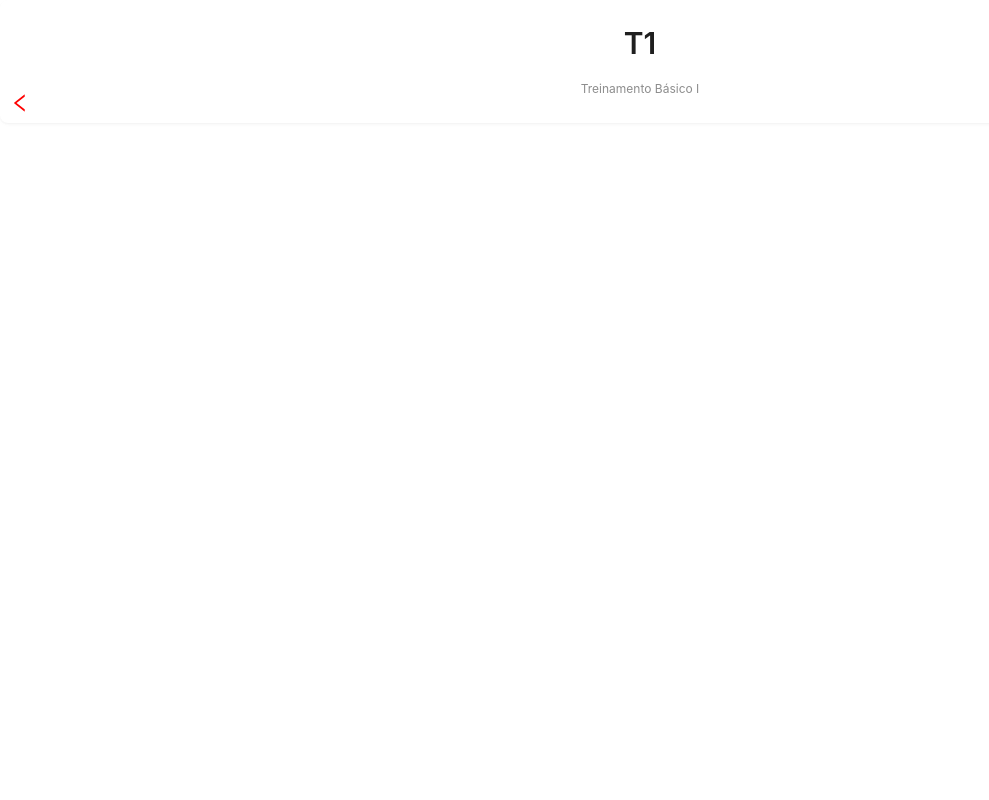
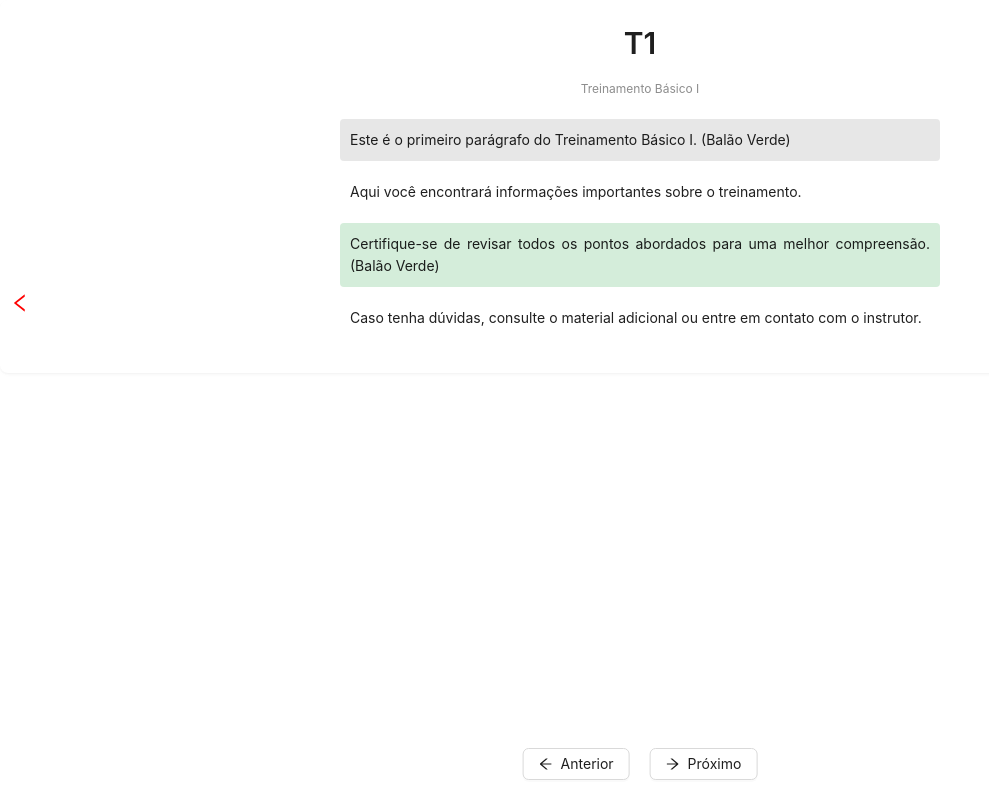
Before and after one commit to marcosafeitosa/treinos-br, a React (Vite) app: page /treino-basico-i in a window 1280 px wide. Shown: the whole page, without its empty margins (0-989 px from the left). Built offline with nearby package versions, Linux system fonts and the light colour scheme.

Commit message:
copiar-funcionalidade

```diff
--- a/package.json
+++ b/package.json
@@ -18,6 +18,7 @@
     "@mui/material": "^6.0.1",
     "antd": "^5.20.3",
     "bootstrap": "^5.3.3",
+    "clipboard": "^2.0.11",
     "react": "^18.3.1",
     "react-dom": "^18.3.1",
     "react-router-dom": "^6.26.1"
--- a/src/components/ContainerTreinos/TreinoBasicoI.jsx
+++ b/src/components/ContainerTreinos/TreinoBasicoI.jsx
@@ -1,16 +1,62 @@
-import React from 'react';
-import { Card, Typography } from 'antd';
-import { LeftOutlined } from '@ant-design/icons'; // Importa o ícone de seta para a esquerda
+import React, { useState, useRef } from 'react';
+import { Card, Typography, Button, notification } from 'antd';
+import { LeftOutlined, ArrowLeftOutlined, ArrowRightOutlined } from '@ant-design/icons';
 import { useNavigate } from 'react-router-dom';
+import Clipboard from 'clipboard';
 
 const { Title, Text } = Typography;
 
+const paragrafoArray = [
+  "Este é o primeiro parágrafo do Treinamento Básico I. (Balão Verde)",
+  "Aqui você encontrará informações importantes sobre o treinamento.",
+  "Certifique-se de revisar todos os pontos abordados para uma melhor compreensão. (Balão Verde)",
+  "Caso tenha dúvidas, consulte o material adicional ou entre em contato com o instrutor."
+];
+
 const TreinoBasicoI = () => {
+  const [currentIndex, setCurrentIndex] = useState(0);
   const navigate = useNavigate();
+  const copyButtonRef = useRef(null);
 
   // Função para lidar com a navegação ao clicar no ícone
   const handleBack = () => {
-    navigate('/pagina-treinos'); // Substitua pela rota desejada
+    navigate('/pagina-treinos');
+  };
+
+  // Função para copiar o texto para a área de transferência
+  const copyToClipboard = (text) => {
+    if (navigator.clipboard) {
+      navigator.clipboard.writeText(text).then(() => {
+        notification.success({ message: 'Texto copiado para a área de transferência!' });
+      }).catch((err) => {
+        notification.error({ message: 'Falha ao copiar o texto.', description: err.toString() });
+      });
+    } else if (copyButtonRef.current) {
+      const clipboard = new Clipboard(copyButtonRef.current, {
+        text: () => text,
+      });
+      clipboard.on('success', () => {
+        notification.success({ message: 'Texto copiado para a área de transferência!' });
+        clipboard.destroy();
+      });
+      clipboard.on('error', (err) => {
+        notification.error({ message: 'Falha ao copiar o texto.', description: err.toString() });
+        clipboard.destroy();
+      });
+      copyButtonRef.current.click();
+    }
+  };
+
+  const handlePrevious = () => {
+    const newIndex = currentIndex > 0 ? currentIndex - 1 : 0;
+    setCurrentIndex(newIndex);
+    copyToClipboard(paragrafoArray[newIndex]);
+  };
+
+  const handleNext = () => {
+    const newIndex = currentIndex < paragrafoArray.length - 1 ? currentIndex + 1 : paragrafoArray.length - 1;
+    setCurrentIndex(newIndex);
+    copyToClipboard(paragrafoArray[newIndex]);
   };
 
   return (
@@ -18,7 +64,6 @@ const TreinoBasicoI = () => {
       bordered={false}
       style={{ width: '100%', height: '100%', textAlign: 'center', position: 'relative' }}
     >
-      {/* Ícone de Voltar */}
       <LeftOutlined
         onClick={handleBack}
         style={{
@@ -26,16 +71,64 @@ const TreinoBasicoI = () => {
           position: 'absolute',
           color: 'red',
           left: 10,
-          bottom: 10,
+          bottom: 60,
           cursor: 'pointer',
-        }} // Estilo para o ícone
+        }}
       />
 
-      {/* Conteúdo do Card */}
       <Title level={2}>T1</Title>
       <Text type="secondary" style={{ fontSize: '12px' }}>
         Treinamento Básico I
       </Text>
+
+      <div style={{
+        marginTop: '20px',
+        textAlign: 'justify',
+        maxWidth: '600px',
+        marginLeft: 'auto',
+        marginRight: 'auto'
+      }}>
+        {paragrafoArray.map((texto, index) => (
+          <p
+            key={index}
+            style={{
+              marginBottom: '10px',
+              padding: '10px',
+              backgroundColor: index === currentIndex
+                ? '#d9d9d9a3'
+                : texto.includes('(Balão Verde)')
+                  ? '#d4edda'
+                  : 'transparent',
+              borderRadius: '4px'
+            }}
+          >
+            {texto}
+          </p>
+        ))}
+      </div>
+
+      <div style={{
+        position: 'fixed',
+        bottom: 20,
+        left: '50%',
+        transform: 'translateX(-50%)',
+        display: 'flex',
+        gap: '20px'
+      }}>
+        <Button
+          icon={<ArrowLeftOutlined />}
+          onClick={handlePrevious}
+        >
+          Anterior
+        </Button>
+        <Button
+          icon={<ArrowRightOutlined />}
+          onClick={handleNext}
+        >
+          Próximo
+        </Button>
+        <button ref={copyButtonRef} style={{ display: 'none' }}></button>
+      </div>
     </Card>
   );
 };
```
Also changed, not shown: src/components/ContainerTreinos/treinos.css (added, +9 -0 lines), 1 other file (tests, documents, lock files or other folders).
